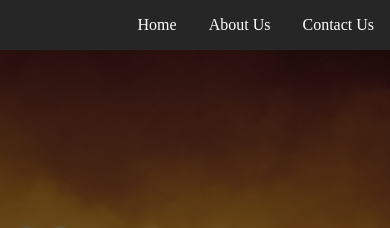
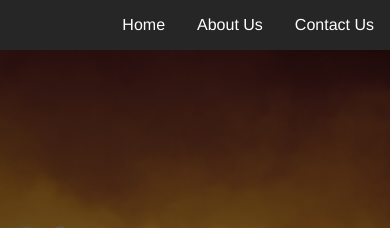
Before and after one commit to mujbadar/WkndPlans, a plain HTML site: page index.html in a window 390 px wide. Shown: the top 228 px of the page. Drawn offline with nearby package versions, Linux system fonts and the light colour scheme.

```diff
--- a/styles/main.css
+++ b/styles/main.css
@@ -8,6 +8,10 @@ body {
 }
 
 @media only screen and (max-width: 767px) {
+
+  body {
+    font-family: Helvetica Neue, Helvetica, Arial, sans-serif;
+  }
 
    h1 {
       font-size: 3em;
```
